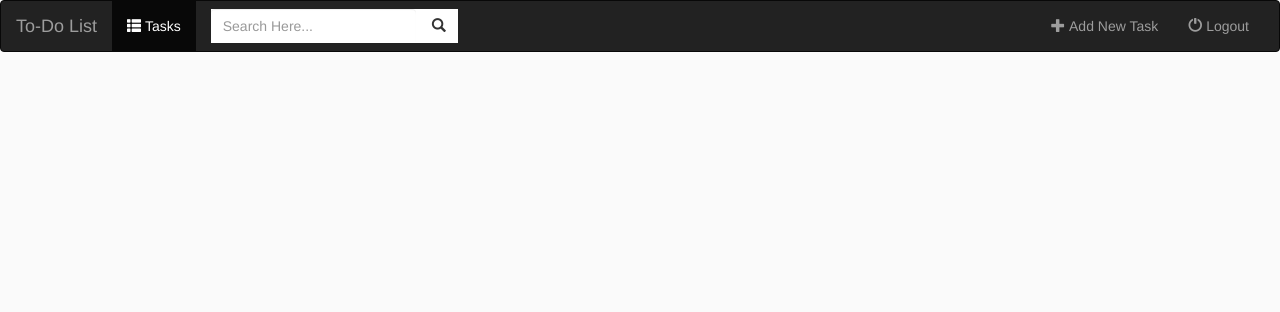
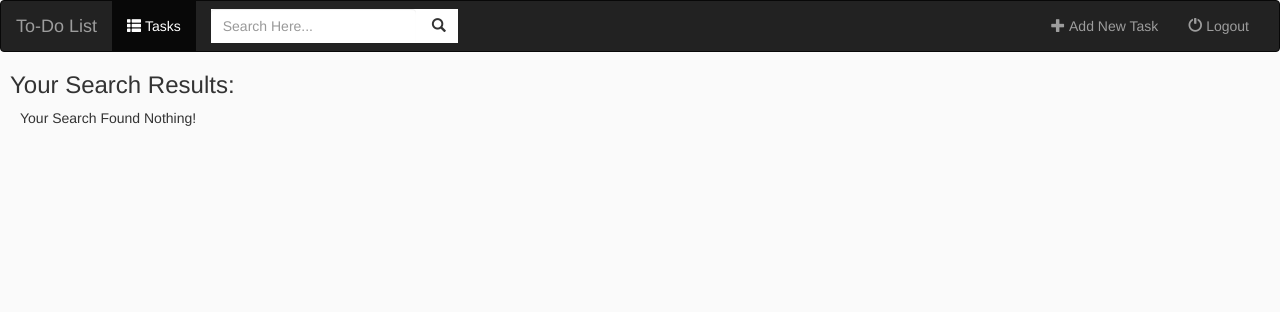
Before and after one commit to U1361967/ADVWEBDJANGO, a Django app: page /tasks/search/ in a window 1280 px wide. Shown: the top 312 px of the page. Run offline with Django 3.2, Linux system fonts and the light colour scheme; a user stored in the database is signed in; some libraries are stand-ins or nearby versions.

Commit message:
Added Comments To The Code

```diff
--- a/tasks/forms.py
+++ b/tasks/forms.py
@@ -1,6 +1,7 @@
 from django import forms
 from django.contrib.auth.models import User
 
+# Allows The Password Box To Have Hidden Characters
 class UserForm(forms.ModelForm):
     password = forms.CharField(widget=forms.PasswordInput)
 
@@ -8,6 +9,7 @@ class UserForm(forms.ModelForm):
         model = User
         fields = ['username', 'email', 'password']
 
+# Allows The Password Box To Have Hidden Characters & Username To Be A Charfield
 class LoginUserForm(forms.ModelForm):
     username = forms.CharField()
     password = forms.CharField(widget=forms.PasswordInput)
@@ -16,5 +18,6 @@ class LoginUserForm(forms.ModelForm):
         model = User
         fields = ['username', 'password']
 
+# Allows The Search Query Box To Be A Charfield
 class TaskSearchingForm(forms.Form):
     q = forms.CharField(required=False)
--- a/tasks/models.py
+++ b/tasks/models.py
@@ -2,6 +2,7 @@ from django.db import models
 from django.core.urlresolvers import reverse
 from django.contrib.auth.models import User
 
+# The Task Database
 class Task(models.Model):
     title = models.CharField(max_length=250)
     description = models.CharField(max_length=500)
--- a/tasks/templates/tasks/index.html
+++ b/tasks/templates/tasks/index.html
@@ -28,6 +28,6 @@
             {% endfor %}
 
     {% else %}
-    <h3>No Tasks To Display!</h3>
+    <p style="margin-left: 20px;">No Tasks To Display!</p>
     {% endif %}
 {% endblock %}
--- a/tasks/templates/tasks/search.html
+++ b/tasks/templates/tasks/search.html
@@ -3,13 +3,15 @@
 {% block title %}Search Results{% endblock %}
 
 {%  block body %}
-        <ul>
+    <h3 style="margin-left: 10px;">Your Search Results: </h3>
+    {% if search_results %}
             {% for search in search_results %}
-                <li><a href="{% url 'tasks:detail' search.id %}">{{ search.title }}</a></li>
+        <div style="margin-bottom: 10px; margin-left: 10px;">
+                <p style="margin-bottom: 0;"><a href="{{ search.id }}">{{ search.title }}</a></p>
                 <!-- Delete Task -->
                 <form action="{% url 'tasks:delete_task' search.id %}" method="post" style="display: inline;">
                     {% csrf_token %}
-                    <input type="hidden" name="task_id" value="{{ task.id }}" />
+                    <input type="hidden" name="task_id" value="{{ search.id }}" />
                     <button type="submit" class="btn btn-danger btn-sm">
                         <span class="glyphicon glyphicon-trash"></span>
                     </button>
@@ -17,11 +19,15 @@
                 <!-- Modify Task -->
                 <form action="{% url 'tasks:update_task' search.id %}" method="get" style="display: inline;">
                     {% csrf_token %}
-                    <input type="hidden" name="task_id" value="{{ task.id }}" />
+                    <input type="hidden" name="task_id" value="{{ search.id }}" />
                     <button type="submit" class="btn btn-info btn-sm">
                         <span class="glyphicon glyphicon-pencil"></span>
                     </button>
                 </form>
+        </div>
             {% endfor %}
-        </ul>
-{%  endblock %}
+
+    {% else %}
+    <p style="margin-left: 20px;">Your Search Found Nothing!</p>
+    {% endif %}
+{% endblock %}
--- a/tasks/templates/tasks/task_form.html
+++ b/tasks/templates/tasks/task_form.html
@@ -9,7 +9,7 @@
         <div class="col-sm-12 col-md-7">
             <div class="panel panel-default">
                 <div class="panel-body">
-                    <h3>Add a New Album</h3>
+                    <h3>Add a New Task</h3>
                     {% if error_message %}
                         <p><strong>{{ error_message }}</strong></p>
                     {% endif %}
--- a/tasks/views.py
+++ b/tasks/views.py
@@ -9,23 +9,28 @@ from .forms import UserForm, LoginUserForm, TaskSearchingForm
 from django.db.models import Q
 from django.contrib.auth.mixins import LoginRequiredMixin
 
+# This Class Will Show The View For The Task Index Page
 class IndexView(LoginRequiredMixin, generic.ListView):
     template_name = 'tasks/index.html'
     context_object_name = "all_tasks"
 
+# This Class Queryset Grabs The Tasks Linked To The User
     def get_queryset(self):
         user = self.request.user.id
         tasks = Task.objects.filter(user_id=user)
         return tasks
 
+# This Will Show The View For The Task Details Page
 class DetailView(LoginRequiredMixin, generic.DetailView):
     model = Task
     template_name = 'tasks/detail.html'
 
+# This Class Will Show The View To Create A Task With The Stated Fields
 class TaskCreate(LoginRequiredMixin, CreateView):
     model = Task
     fields = ['title', 'description', 'task_image']
 
+# This Class Shall Save The Task With The User's ID
     def form_valid(self, form):
         task = form.save(commit=False)
         user = self.request.user
@@ -33,14 +38,17 @@ class TaskCreate(LoginRequiredMixin, CreateView):
         task.save()
         return super(TaskCreate, self).form_valid(form)
 
+# This Class Shall Show The Update Task With The Stated Fields
 class TaskUpdate(LoginRequiredMixin, UpdateView):
     model = Task
     fields = ['title', 'description', 'task_image']
 
+# This Class Shall Delete A Task
 class TaskDelete(LoginRequiredMixin, DeleteView):
     model = Task
     success_url = reverse_lazy('tasks:index')
 
+# This Class Shall Show The Registation Form
 class UserFormView(View):
     form_class = UserForm
     template_name = 'tasks/registration_form.html'
@@ -54,6 +62,7 @@ class UserFormView(View):
     def post(self, request):
         form = self.form_class(request.POST)
 
+        # If The Form Input Contains Valid Information Save The Information
         if form.is_valid():
             user = form.save(commit=False)
             #Cleaned/Normalised Data
@@ -65,6 +74,7 @@ class UserFormView(View):
             # Return User Object If Credentials Are Correct
             user = authenticate(username=username,password=password)
 
+            # If User Is Already Logged In
             if user is not None:
                 if user.is_active:
                     login(request, user)
@@ -72,19 +82,23 @@ class UserFormView(View):
 
         return render(request, self.template_name, {'form': form})
 
+# This Class Shall Show The Login View
 class LoginView(View):
     form_class = LoginUserForm
     template_name = 'tasks/login.html'
 
+    # Get Method
     def get(self, request):
         form = self.form_class(None)
         return render(request, self.template_name, {'form': form})
 
+    # Post Method
     def post(self, request):
         username = request.POST['username']
         password = request.POST['password']
         user = authenticate(username=username, password=password)
 
+        # If User Is Already Logged In
         if user is not None:
             if user.is_active:
                 login(request, user)
@@ -94,19 +108,20 @@ class LoginView(View):
         else:
             return redirect("tasks:index")
 
-        return render(request, self.template_name, {'form': form})
-
+# This Class Shall Log Out A User
 class LogoutView(View):
     def get(self, request):
         logout(request)
         return redirect("tasks:login")
 
+# This Class Shall Handle The Search Query And Also Show The Search Results View
 class SearchList(LoginRequiredMixin, generic.ListView):
     model = Task
     form_class = TaskSearchingForm
     template_name = 'tasks/search.html'
     context_object_name = 'search_results'
 
+    # This Queryset Shall Process The Search
     def get_queryset(self):
         search = self.request.GET.get("q")
         if search:
```
Also changed, not shown: db.sqlite3, media/135_1_6EC1132.jpg (added), media/135_1_9wV6FKz.jpg (added), media/135_1_Fi80oP9.jpg (added), media/135_1_nFJiA1N.jpg (added).
